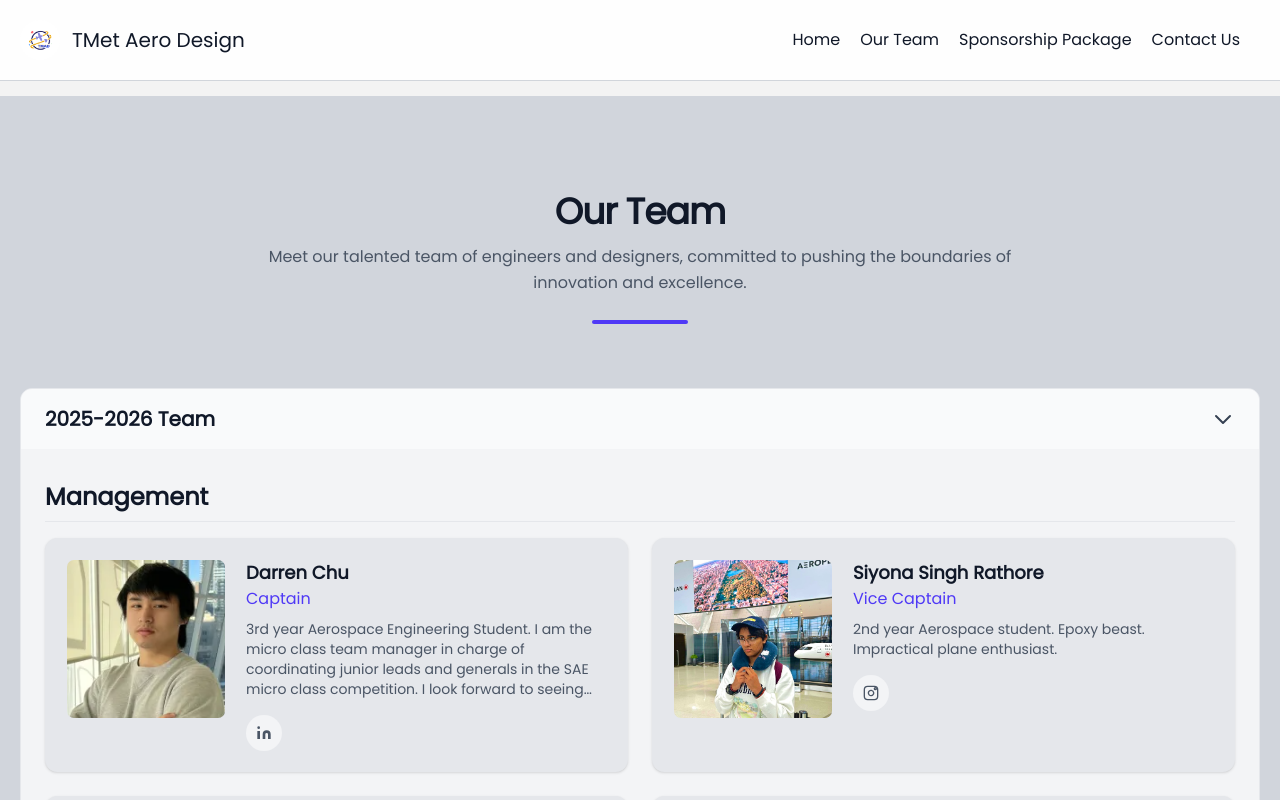
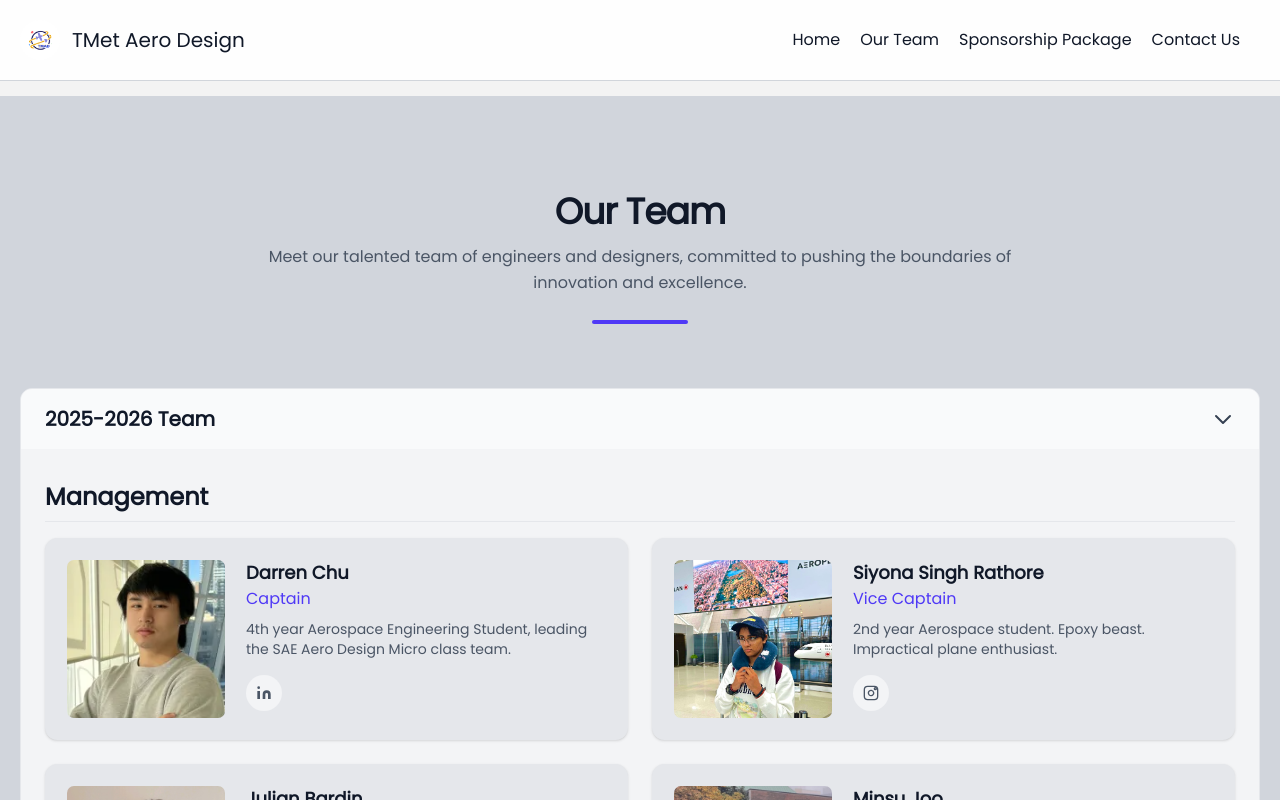
Before and after one commit to Tmet-Aero-Design/TMetAeroWebsite, a Next.js app: page /OurTeam in a window 1280 px wide. Shown: the top 800 px of the page. Built offline with nearby package versions, Linux system fonts and the light colour scheme.

Commit message:
Update Team Data

```diff
--- a/src/data/teamData2025_2026.ts
+++ b/src/data/teamData2025_2026.ts
@@ -6,7 +6,7 @@ const teamMembers: TeamMember[] = [
       name: "Darren Chu",
       role: "Captain",
       subteam: "Management",
-      description: "3rd year Aerospace Engineering Student. I am the micro class team manager in charge of coordinating junior leads and generals in the SAE micro class competition. I look forward to seeing you all!",
+      description: "4th year Aerospace Engineering Student, leading the SAE Aero Design Micro class team.",
       image: `team_pictures/${year}/Darren-Chu.PNG`,
       social: {
         facebook: "",
```
